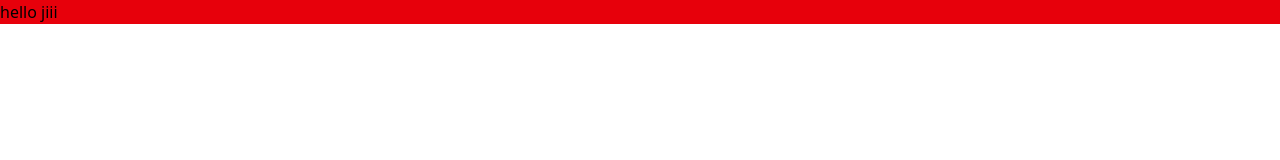
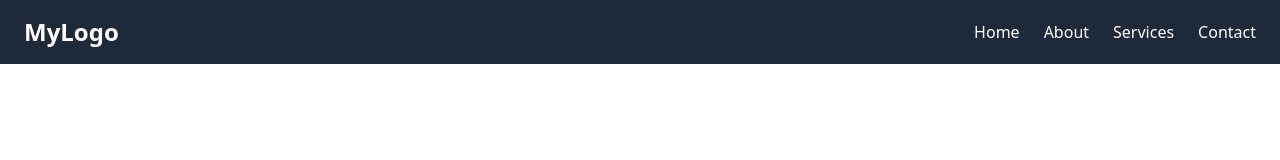
Before and after one commit to Kapil-dhakad/colobration3, a plain HTML site: page index.html in a window 1280 px wide. Drawn offline with nearby package versions, Linux system fonts and the light colour scheme.

```diff
--- a/index.html
+++ b/index.html
@@ -9,6 +9,16 @@
 
 </head>
 <body>
-<h2 class="bg-red-600">hello jiii </h2>
+<header class="bg-gray-800 text-white">
+        <nav class="container mx-auto flex items-center justify-between py-4 px-6">
+            <div class="text-2xl font-bold">MyLogo</div>
+            <ul class="flex space-x-6">
+                <li><a href="#" class="hover:text-gray-300">Home</a></li>
+                <li><a href="#" class="hover:text-gray-300">About</a></li>
+                <li><a href="#" class="hover:text-gray-300">Services</a></li>
+                <li><a href="#" class="hover:text-gray-300">Contact</a></li>
+            </ul>
+        </nav>
+    </header>
 </body>
 </html>
```
